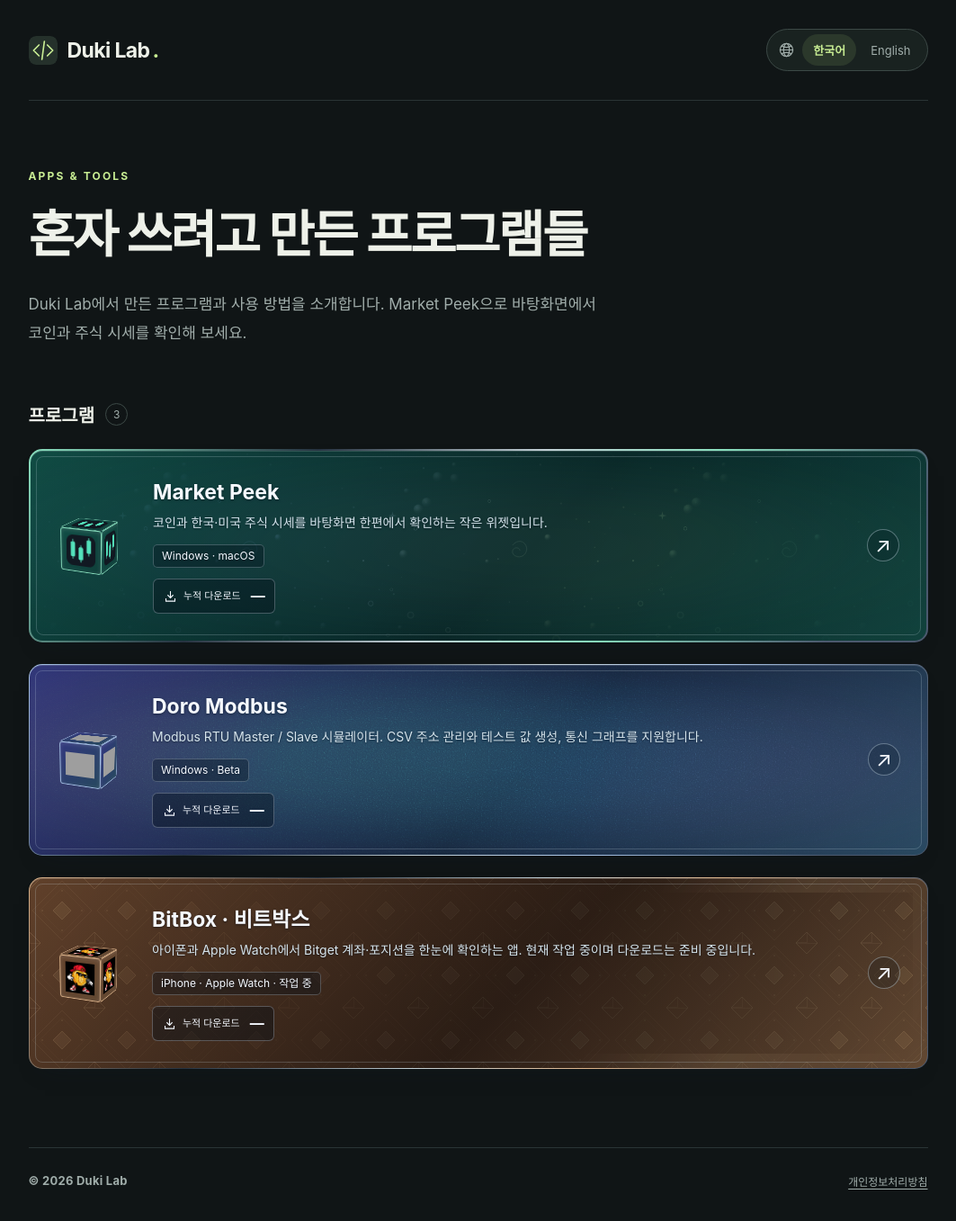
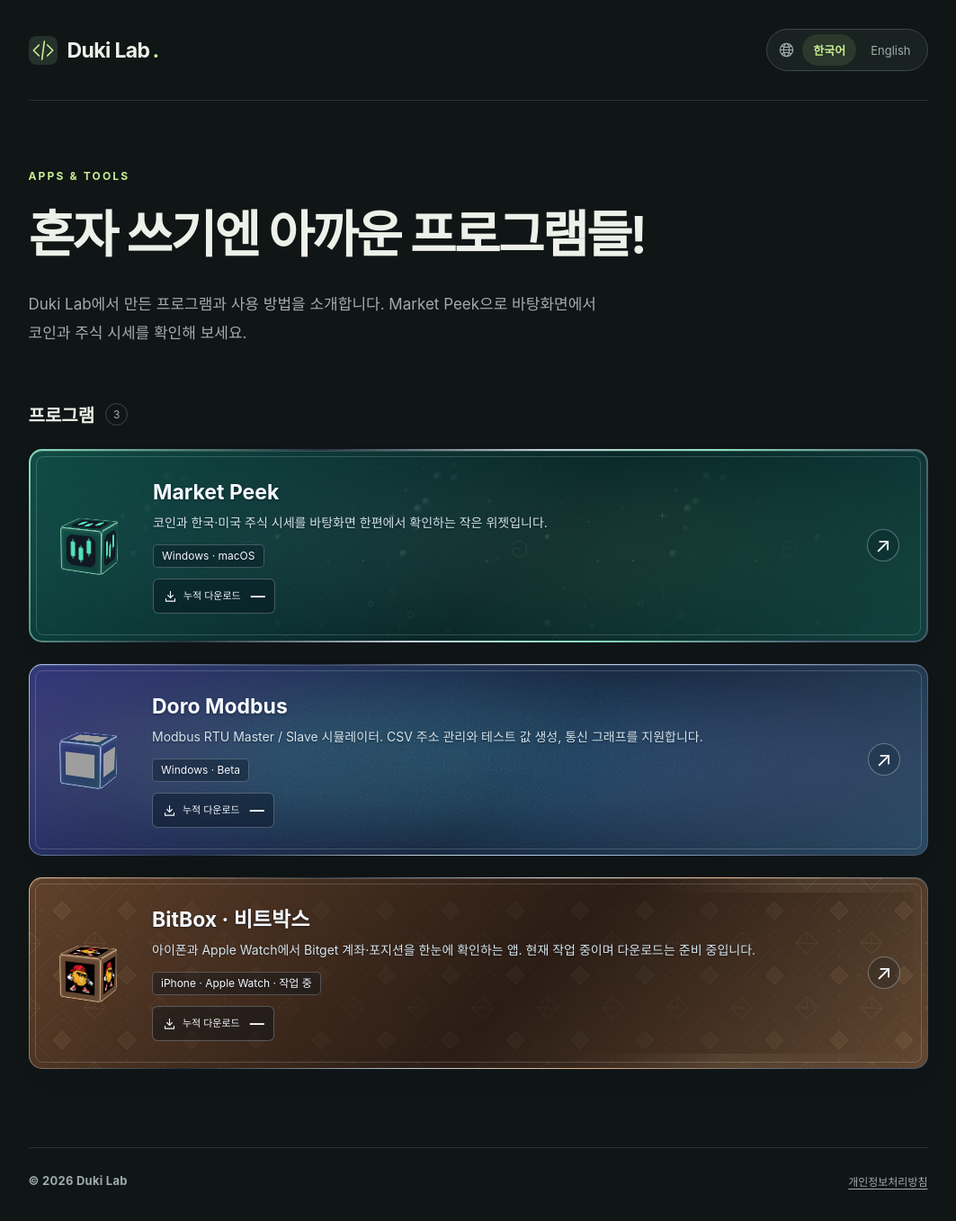
Before and after one commit to Duki-Programming/duki-programming.github.io, a Jekyll site: the page built from index.html, in a window 1280 px wide. Shown: the whole page at 90% size, without its empty margins (101-1164 px from the left). Built offline with Jekyll 4.4.1, drawn with Linux system fonts in a browser that asks for light colours; some web fonts are replaced; grey boxes are pictures that could not be loaded.

Commit message:
Update Korean catalog heading

```diff
--- a/_data/catalog.yml
+++ b/_data/catalog.yml
@@ -1,5 +1,5 @@
 ko:
-  title: 혼자 쓰려고 만든 프로그램들
+  title: 혼자 쓰기엔 아까운 프로그램들!
   description: Duki Lab에서 만든 프로그램과 사용 방법을 소개합니다. Market Peek으로 바탕화면에서 코인과 주식 시세를 확인해 보세요.
   section_title: 프로그램
   navigation: 언어 선택
```
